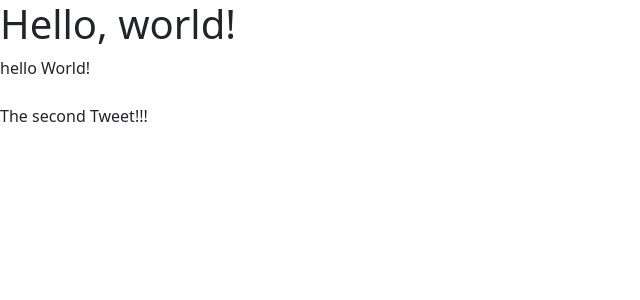
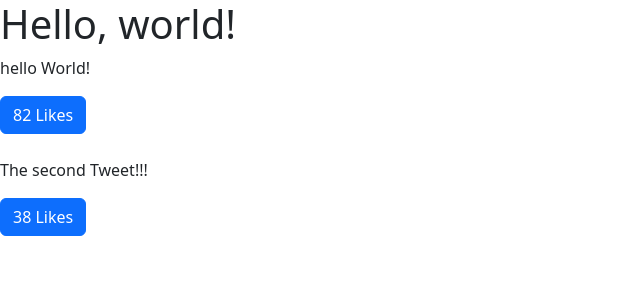
Before and after one commit to rodolfofrainer/twitterLikeApp, a Django app: page / in a window 1280 px wide. Shown: the top 300 px of the page, without its empty margins (0-640 px from the left). Run offline with Django 4.2, Linux system fonts and the light colour scheme; data comes from the database, SQL or seed files in the repository; data that the repository does not hold is empty.

Commit message:
create interactive like button

```diff
--- a/tweets/templates/tweets/home.html
+++ b/tweets/templates/tweets/home.html
@@ -1,39 +1,58 @@
-{% extends 'base.html' %}
-{% block title %}Welcome{% endblock %}
-
+{% extends 'base.html' %} {% block title %}Welcome{% endblock %}
 {% block content %}
 <h1>Hello, world!</h1>
 
-<div id='tweets'>
-    Loading...
-</div>
+<div id="tweets">Loading...</div>
 
 <script>
-    const tweetsElement = document.getElementById('tweets')
+  const tweetsElement = document.getElementById("tweets");
 
-    const xhr = new XMLHttpRequest()
-    const method = 'GET'
-    const url = '/tweets'
-    const responseType = 'json'
+  const xhr = new XMLHttpRequest();
+  const method = "GET";
+  const url = "/tweets";
+  const responseType = "json";
 
-    function formatTweet(tweet){
-        return "<div class='mb-4 tweet' id='tweet-"+tweet.id+"'> <p>"+tweet.content+"</p></div>"
+  function handleDidLike(tweet_id, currentCount) {
+    console.log("tweet id is", tweet_id);
+    console.log("current count is", currentCount);
+  }
+
+  function likeButton(tweet) {
+    return (
+      "<button class='btn btn-primary btn-sml' onclick='handleDidLike(" +
+      tweet.id +
+      ", " +
+      tweet.likes +
+      ")'>"+tweet.likes+" Likes</button>"
+    );
+  }
+
+  function formatTweet(tweet) {
+    return (
+      "<div class='mb-4 tweet' id='tweet-" +
+      tweet.id +
+      "'> <p>" +
+      tweet.content +
+      "</p><div class='btn-group'>" +
+      likeButton(tweet) +
+      "</div></div>"
+    );
+  }
+
+  xhr.responseType = responseType;
+  xhr.open(method, url);
+  xhr.onload = function () {
+    const serverResponse = xhr.response;
+    var listedItems = serverResponse.response;
+    var finalTweetStr = "";
+    var i;
+    for (i = 0; i < listedItems.length; i++) {
+      var tweetObj = listedItems[i];
+      var currentItem = formatTweet(tweetObj);
+      finalTweetStr += currentItem;
     }
-
-    xhr.responseType = responseType
-    xhr.open(method, url)
-    xhr.onload = function() {
-        const serverResponse = xhr.response
-        var listedItems = serverResponse.response
-        var finalTweetStr = ''
-        var i;
-        for(i=0;i<listedItems.length;i++){
-            var tweetObj = listedItems[i]
-            var currentItem = formatTweet(tweetObj)
-            finalTweetStr += currentItem
-        }
-        tweetsElement.innerHTML = finalTweetStr
-    }
-    xhr.send()
+    tweetsElement.innerHTML = finalTweetStr;
+  };
+  xhr.send();
 </script>
 {% endblock %}
--- a/tweets/views.py
+++ b/tweets/views.py
@@ -1,5 +1,7 @@
 from django.shortcuts import render
 from django.http import HttpResponse,Http404, JsonResponse
+
+import random
 
 from .models import TweetsModel
 
@@ -19,7 +21,7 @@ def tweets_list_view(request, *args, **kwargs):
         _type_: _description_
     """
     qs = TweetsModel.objects.all()
-    tweets_list = [{"id": x.id, "content": x.content} for x in qs]
+    tweets_list = [{"id": x.id, "content": x.content, "likes": random.randint(0,200)} for x in qs]
     data = {
         "isUser": False,
         "response": tweets_list
```
